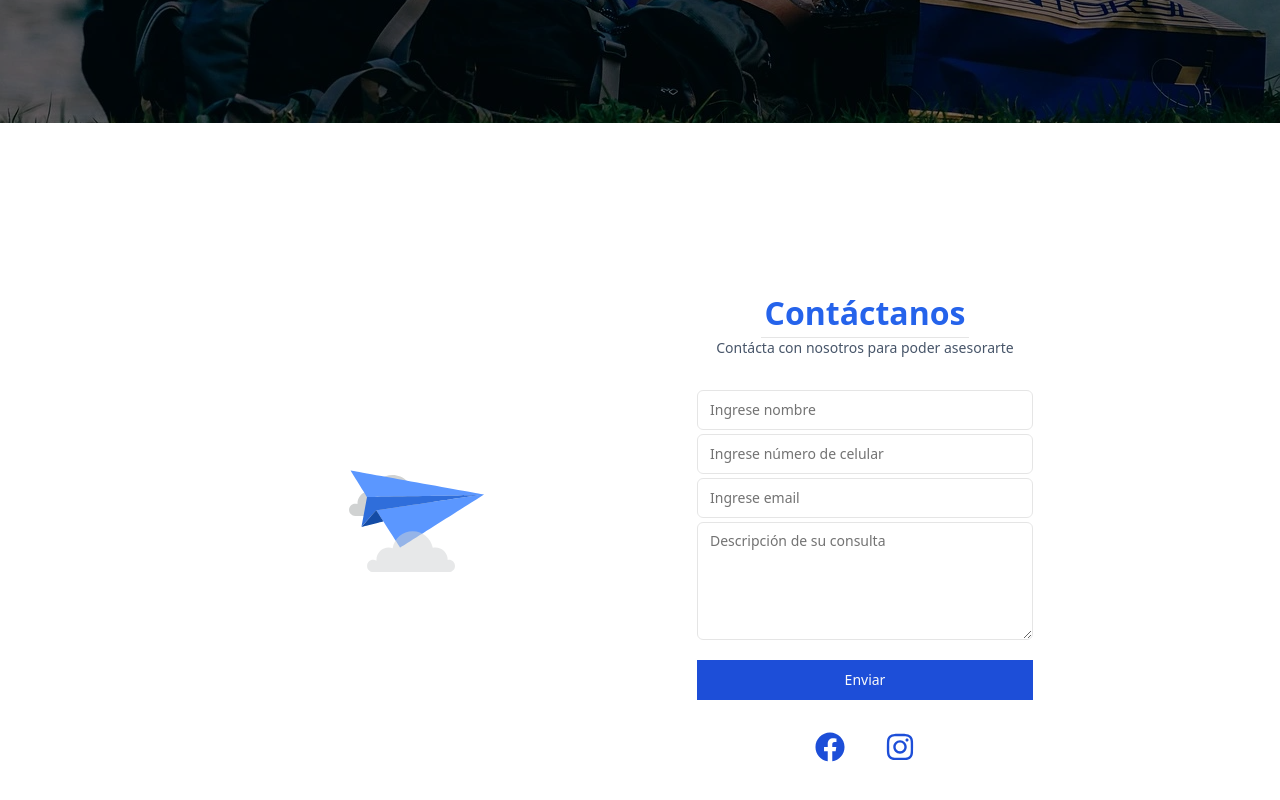
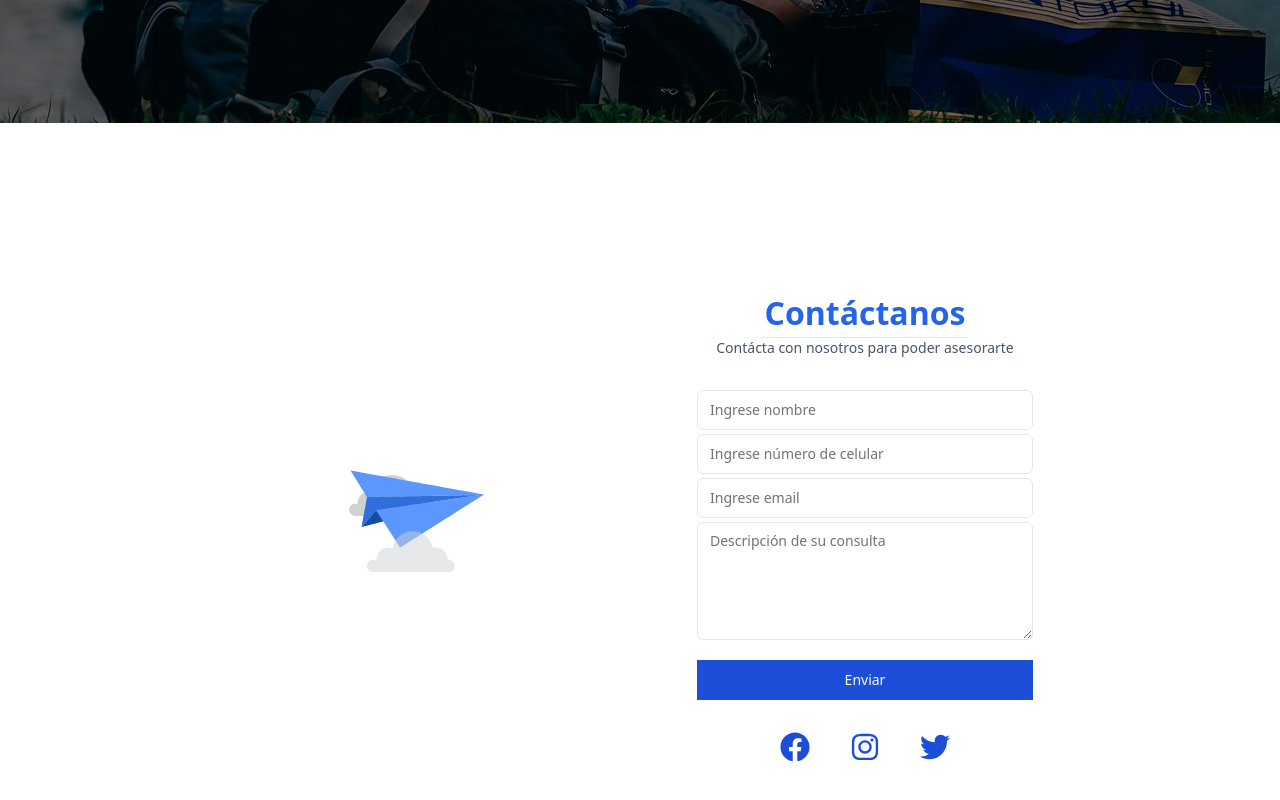
Before and after one commit to LuisJaraGG/Guardsoft-React, a React (Vite) app: page / in a window 1280 px wide. Shown: the part 5286-6086 px from the top of the page. Built offline with nearby package versions, Linux system fonts and the light colour scheme; no server answers.

Commit message:
Update Contact.tsx

```diff
--- a/src/components/Contact.tsx
+++ b/src/components/Contact.tsx
@@ -7,7 +7,7 @@ import { Button } from "./ui/button";
 import { Input } from "./ui/input";
 import { Textarea } from "./ui/textarea";
 import LottieW from "./LottiePlay";
-import { FaFacebook, FaInstagram } from "react-icons/fa";
+import { FaFacebook, FaInstagram,FaTwitter } from "react-icons/fa";
 import { Form, FormControl, FormField, FormItem, FormMessage } from "./ui/form";
 import { useState } from "react";
 
@@ -217,6 +217,12 @@ const Contact = () => {
                   className="text-blue-700 hover:text-blue-500 transition-all duration-300 "
                 ></FaInstagram>
               </a>
+              <a target="_blank" href="https://twitter.com/guardsoft_pe">
+                <FaTwitter
+                  size={30}
+                  className="text-blue-700 hover:text-blue-500 transition-all duration-300 "
+                ></FaTwitter>
+              </a>
             </div>
           </div>
         </div>
```
